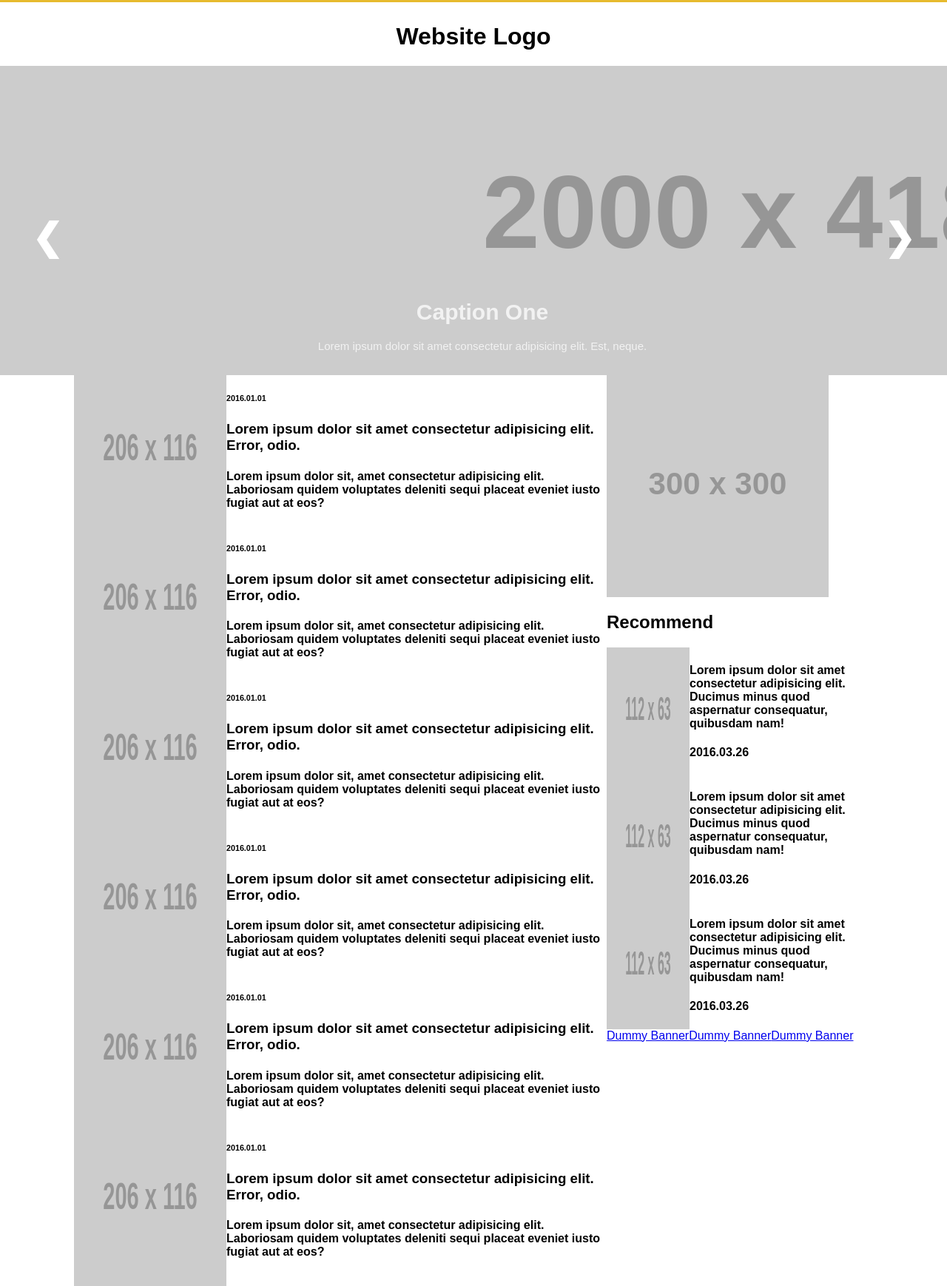
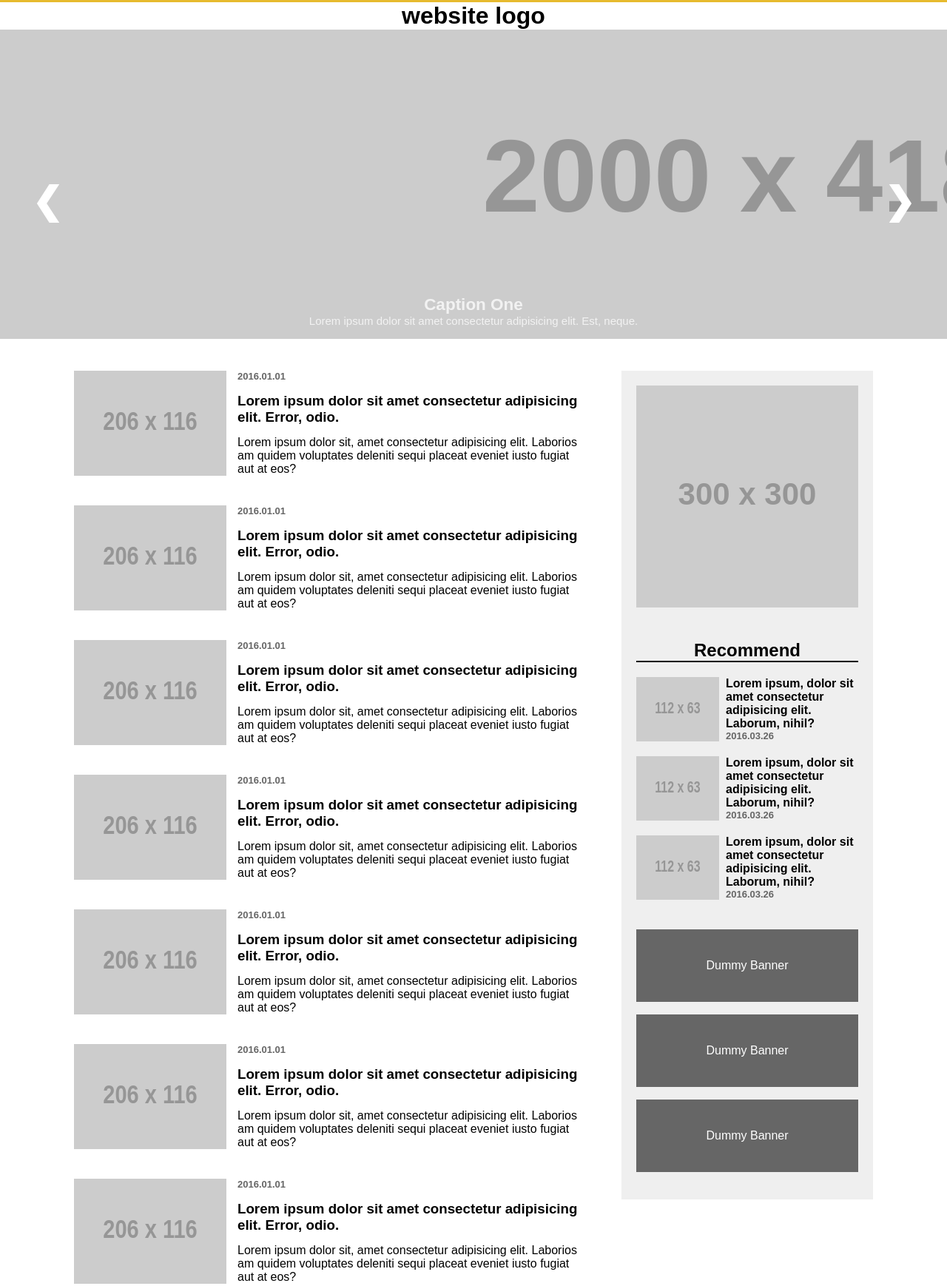
Before and after one commit to breyes17/htmlwithjade, a plain HTML site: page index.html in a window 1280 px wide. Shown: the top 1738 px of the page at 74% size. Drawn offline with Linux system fonts and the light colour scheme; placeholder pictures from the web are drawn by us.

Commit message:
styling thru sass

```diff
--- /dev/null
+++ b/css/main.scss
@@ -0,0 +1,274 @@
+/*
+
+primary-color: #000000;
+secondary-color: #e7ba2f
+
+overall-width: 1400px
+container: 1080px
+
+*/
+
+$colors:(
+    colorBlack: #000,
+    colorWhite: #fff,
+    secondary: #e7ba2f
+);
+
+@function color($name){
+    @return map-get($colors,$name);
+};
+
+* {
+    margin:0;
+    padding:0;
+    box-sizing: border-box;
+}
+
+body{
+    background-color: color(colorWhite);
+    font-family: "游ゴシック体", "Yu Gothic", YuGothic, "ヒラギノ角ゴシック Pro", "Hiragino Kaku Gothic Pro", 'メイリオ', Meiryo, Osaka, "ＭＳ Ｐゴシック", "MS PGothic", sans-serif;
+}
+
+header{
+    border-top: 3px solid color(secondary);
+    text-align: center;
+    a{
+        text-decoration: none;
+        color: color(colorBlack);
+    }
+}
+
+.main-container{
+    max-width: 1080px;
+    height: auto;
+    margin: 0 auto;
+}
+
+.sm{
+  color: lighten(color(colorBlack),40);
+  padding-bottom: 15px;
+  font-size: 13px;
+}
+
+/* Slideshow container */
+section.slideshow-container {
+    max-width: 100%;
+    height: 418px;
+    position: relative;
+    margin: auto;
+    overflow: hidden;
+
+      /* Next & previous buttons */
+    .prev, .next {
+      cursor: pointer;
+      position: absolute;
+      top: 50%;
+      width: auto;
+      padding: 16px;
+      margin-top: -22px;
+      color: white;
+      font-weight: bold;
+      font-size: 18px;
+      transition: 0.6s ease;
+      border-radius: 0 3px 3px 0;
+      user-select: none;
+      padding-left: 43px;
+      padding-right: 43px;
+      font-size: 50px;
+    }
+
+
+  }
+
+
+  /* Position the "next button" to the right */
+  .next {
+    right: 0;
+    border-radius: 3px 0 0 3px;
+  }
+
+  /* On hover, add a black background color with a little bit see-through */
+  .prev:hover, .next:hover {
+    background-color: rgba(0,0,0,0.8);
+  }
+
+  /* Caption text */
+  .text {
+    color: #f2f2f2;
+    font-size: 15px;
+    padding: 8px 12px;
+    position: absolute;
+    bottom: 8px;
+    width: 100%;
+    text-align: center;
+  }
+
+  /* Number text (1/3 etc) */
+  .numbertext {
+    color: #f2f2f2;
+    font-size: 12px;
+    padding: 8px 12px;
+    position: absolute;
+    top: 0;
+  }
+
+  /* The dots/bullets/indicators */
+.dots{
+    text-align: center;
+    z-index: 9;
+}
+
+  .dot {
+    cursor: pointer;
+    height: 15px;
+    width: 15px;
+    margin: 0 2px;
+    background-color: #ffffff;
+    border-radius: 50%;
+    display: inline-block;
+    transition: background-color 0.6s ease;
+  }
+
+  .active, .dot:hover {
+    background-color: #e7ba2f;
+  }
+
+  /* Fading animation */
+  .fade {
+    -webkit-animation-name: fade;
+    -webkit-animation-duration: 1.5s;
+    animation-name: fade;
+    animation-duration: 1.5s;
+  }
+
+  @-webkit-keyframes fade {
+    from {opacity: .4}
+    to {opacity: 1}
+  }
+
+  @keyframes fade {
+    from {opacity: .4}
+    to {opacity: 1}
+  }
+
+  /* On smaller screens, decrease text size */
+  @media only screen and (max-width: 300px) {
+    .prev, .next,.text {font-size: 11px}
+  }
+
+
+  section.main-container{
+
+    .flex-container{
+        display: flex;
+        margin-top: 43px;
+
+        .container-left{
+            min-width: 740px;
+            .content{
+                display: flex;
+                margin-bottom: 40px;
+                .content-text{
+                  margin-left: 15px;
+                  margin-right: 58px;
+
+                  h3{
+                    font-weight: 900;
+                    padding-bottom: 14px;
+                    word-break: break-all;
+                  }
+
+                  h4{
+                    font-weight: normal;
+                    word-break: break-all;
+                  }
+                  &:hover{
+                    cursor: pointer;
+                  }
+
+                  &:hover h3{
+                    color: color(secondary);
+                  }
+                }
+            }
+
+            .left-clickable{
+              height: 40px;
+              background-color: #333333;
+              color: color(colorWhite);
+              text-align: center;
+
+              a{
+                text-decoration: none;
+                color: color(colorWhite);
+              }
+            }
+        }
+
+        .container-right{
+            .sidebar-container{
+              background-color: #efefef;
+              height: auto;
+              padding: 20px;
+
+              h2{
+                padding-top: 40px;
+                text-align: center;
+                border-bottom: 2px solid color(colorBlack);
+              }
+
+              .recommend-container{
+                display: flex;
+                margin-top: 20px;
+
+                .recommend-text{
+                  margin-left: 9px;
+
+                  h4.bot{
+                    padding-bottom: 0;
+                  }
+                }
+              }
+
+              .dummy-banner{
+                margin-top: 40px;
+                a{
+                  display: block;
+                  color: color(colorWhite);
+                  text-decoration: none;
+                  background-color: #666666;
+                  text-align: center;
+                  margin-bottom: 17px;
+                  padding-top: 40px;
+                  padding-bottom: 40px;
+
+                  &:hover{
+                    background-color:lighten(#666666,5);
+                  }
+                }
+              }
+
+            }
+        }
+
+    }
+}
+
+footer{
+  margin-top: 90px;
+  color: #afafaf;;
+  background: color(colorBlack);
+  height: 45px;
+  font-size: 17px;
+  .main-container{
+    .h5-left{
+      margin:15px 0;
+      float:left;
+    }
+    .h5-right{
+      margin:15px 0;
+      float:right;
+    }
+  }
+
+}
--- a/index.html
+++ b/index.html
@@ -1,15 +1,17 @@
-
+<!DOCTYPE html>
 <html lang="en">
   <head>
     <meta charset="UTF-8"/>
     <meta name="viewport" content="width=device-width, initial-scale=1.0"/>
     <meta http-equiv="X-UA-Compatible" content="ie=edge"/>
     <title>Technical Exam</title>
-    <link rel="stylesheet" href="style.css"/>
+    <link rel="stylesheet" href="css/main.css"/>
   </head>
   <body>
-    <h1 class="logo"><a href="#">website logo</a></h1>
-    <div class="slideshow-container">
+    <header>
+      <h1 class="logo"><a href="#">website logo</a></h1>
+    </header>
+    <section class="slideshow-container">
       <div class="mySlides fade"><img src="https://via.placeholder.com/2000x418.png?text=Image1" alt="Image 1"/>
         <div class="text">
           <h1>Caption One</h1>
@@ -29,76 +31,76 @@
         </div>
       </div><a onclick="plusSlides(-1)" class="prev">&#10094;</a><a onclick="plusSlides(1)" class="next">&#10095;</a>
       <div class="dots"><span onclick="currentSlide(1)" class="dot"></span><span onclick="currentSlide(2)" class="dot"></span><span onclick="currentSlide(3)" class="dot"></span></div>
-    </div>
-    <div class="main-container">
+    </section>
+    <section class="main-container">
       <div class="flex-container">
         <div class="container-left">
           <div class="content"><img src="https://via.placeholder.com/206x116.png" alt="dummy image"/>
             <div class="content-text">
-              <h6>2016.01.01</h6>
+              <h6 class="sm">2016.01.01</h6>
               <h3>Lorem ipsum dolor sit amet consectetur adipisicing elit. Error, odio.</h3>
               <h4>Lorem ipsum dolor sit, amet consectetur adipisicing elit. Laboriosam quidem voluptates deleniti sequi placeat eveniet iusto fugiat aut at eos?</h4>
             </div>
           </div>
           <div class="content"><img src="https://via.placeholder.com/206x116.png" alt="dummy image"/>
             <div class="content-text">
-              <h6>2016.01.01</h6>
+              <h6 class="sm">2016.01.01</h6>
               <h3>Lorem ipsum dolor sit amet consectetur adipisicing elit. Error, odio.</h3>
               <h4>Lorem ipsum dolor sit, amet consectetur adipisicing elit. Laboriosam quidem voluptates deleniti sequi placeat eveniet iusto fugiat aut at eos?</h4>
             </div>
           </div>
           <div class="content"><img src="https://via.placeholder.com/206x116.png" alt="dummy image"/>
             <div class="content-text">
-              <h6>2016.01.01</h6>
+              <h6 class="sm">2016.01.01</h6>
               <h3>Lorem ipsum dolor sit amet consectetur adipisicing elit. Error, odio.</h3>
               <h4>Lorem ipsum dolor sit, amet consectetur adipisicing elit. Laboriosam quidem voluptates deleniti sequi placeat eveniet iusto fugiat aut at eos?</h4>
             </div>
           </div>
           <div class="content"><img src="https://via.placeholder.com/206x116.png" alt="dummy image"/>
             <div class="content-text">
-              <h6>2016.01.01</h6>
+              <h6 class="sm">2016.01.01</h6>
               <h3>Lorem ipsum dolor sit amet consectetur adipisicing elit. Error, odio.</h3>
               <h4>Lorem ipsum dolor sit, amet consectetur adipisicing elit. Laboriosam quidem voluptates deleniti sequi placeat eveniet iusto fugiat aut at eos?</h4>
             </div>
           </div>
           <div class="content"><img src="https://via.placeholder.com/206x116.png" alt="dummy image"/>
             <div class="content-text">
-              <h6>2016.01.01</h6>
+              <h6 class="sm">2016.01.01</h6>
               <h3>Lorem ipsum dolor sit amet consectetur adipisicing elit. Error, odio.</h3>
               <h4>Lorem ipsum dolor sit, amet consectetur adipisicing elit. Laboriosam quidem voluptates deleniti sequi placeat eveniet iusto fugiat aut at eos?</h4>
             </div>
           </div>
           <div class="content"><img src="https://via.placeholder.com/206x116.png" alt="dummy image"/>
             <div class="content-text">
-              <h6>2016.01.01</h6>
+              <h6 class="sm">2016.01.01</h6>
               <h3>Lorem ipsum dolor sit amet consectetur adipisicing elit. Error, odio.</h3>
               <h4>Lorem ipsum dolor sit, amet consectetur adipisicing elit. Laboriosam quidem voluptates deleniti sequi placeat eveniet iusto fugiat aut at eos?</h4>
             </div>
           </div>
           <div class="content"><img src="https://via.placeholder.com/206x116.png" alt="dummy image"/>
             <div class="content-text">
-              <h6>2016.01.01</h6>
+              <h6 class="sm">2016.01.01</h6>
               <h3>Lorem ipsum dolor sit amet consectetur adipisicing elit. Error, odio.</h3>
               <h4>Lorem ipsum dolor sit, amet consectetur adipisicing elit. Laboriosam quidem voluptates deleniti sequi placeat eveniet iusto fugiat aut at eos?</h4>
             </div>
           </div>
           <div class="content"><img src="https://via.placeholder.com/206x116.png" alt="dummy image"/>
             <div class="content-text">
-              <h6>2016.01.01</h6>
+              <h6 class="sm">2016.01.01</h6>
               <h3>Lorem ipsum dolor sit amet consectetur adipisicing elit. Error, odio.</h3>
               <h4>Lorem ipsum dolor sit, amet consectetur adipisicing elit. Laboriosam quidem voluptates deleniti sequi placeat eveniet iusto fugiat aut at eos?</h4>
             </div>
           </div>
           <div class="content"><img src="https://via.placeholder.com/206x116.png" alt="dummy image"/>
             <div class="content-text">
-              <h6>2016.01.01</h6>
+              <h6 class="sm">2016.01.01</h6>
               <h3>Lorem ipsum dolor sit amet consectetur adipisicing elit. Error, odio.</h3>
               <h4>Lorem ipsum dolor sit, amet consectetur adipisicing elit. Laboriosam quidem voluptates deleniti sequi placeat eveniet iusto fugiat aut at eos?</h4>
             </div>
           </div>
           <div class="content"><img src="https://via.placeholder.com/206x116.png" alt="dummy image"/>
             <div class="content-text">
-              <h6>2016.01.01</h6>
+              <h6 class="sm">2016.01.01</h6>
               <h3>Lorem ipsum dolor sit amet consectetur adipisicing elit. Error, odio.</h3>
               <h4>Lorem ipsum dolor sit, amet consectetur adipisicing elit. Laboriosam quidem voluptates deleniti sequi placeat eveniet iusto fugiat aut at eos?</h4>
             </div>
@@ -110,30 +112,35 @@
             <h2>Recommend</h2>
             <div class="recommend-container"><img src="https://via.placeholder.com/112x63.png" alt="dummy image"/>
               <div class="recommend-text">
-                <h4>Lorem ipsum dolor sit amet consectetur adipisicing elit. Ducimus minus quod aspernatur consequatur, quibusdam nam!</h4>
-                <h4>2016.03.26</h4>
+                <h4>Lorem ipsum, dolor sit amet consectetur adipisicing elit. Laborum, nihil?</h4>
+                <h4 class="sm bot">2016.03.26</h4>
               </div>
             </div>
             <div class="recommend-container"><img src="https://via.placeholder.com/112x63.png" alt="dummy image"/>
               <div class="recommend-text">
-                <h4>Lorem ipsum dolor sit amet consectetur adipisicing elit. Ducimus minus quod aspernatur consequatur, quibusdam nam!</h4>
-                <h4>2016.03.26</h4>
+                <h4>Lorem ipsum, dolor sit amet consectetur adipisicing elit. Laborum, nihil?</h4>
+                <h4 class="sm bot">2016.03.26</h4>
               </div>
             </div>
             <div class="recommend-container"><img src="https://via.placeholder.com/112x63.png" alt="dummy image"/>
               <div class="recommend-text">
-                <h4>Lorem ipsum dolor sit amet consectetur adipisicing elit. Ducimus minus quod aspernatur consequatur, quibusdam nam!</h4>
-                <h4>2016.03.26</h4>
+                <h4>Lorem ipsum, dolor sit amet consectetur adipisicing elit. Laborum, nihil?</h4>
+                <h4 class="sm bot">2016.03.26</h4>
               </div>
-            </div><a href="#" class="dummy-banner">Dummy Banner</a><a href="#" class="dummy-banner">Dummy Banner</a><a href="#" class="dummy-banner">Dummy Banner</a>
+            </div>
+            <div class="dummy-banner"><a href="#">Dummy Banner</a><a href="#">Dummy Banner</a><a href="#">Dummy Banner</a></div>
           </div>
         </div>
       </div>
-    </div>
+    </section>
     <footer>
       <div class="main-container">
-        <h3 class="h3-left">Lorem ipsum dolor, sit amet consectetur adipisicing elit. Quasi, at!</h3>
-        <h3 class="h3-right">&copy;2016 Sample</h3>
+        <div class="h5-left">
+          <h5>Lorem ipsum dolor, sit amet consectetur adipisicing elit. Quasi, at!</h5>
+        </div>
+        <div class="h5-right">
+          <h5>&copy;2016 Sample</h5>
+        </div>
       </div>
     </footer>
     <script src="slider.js"></script>
```
Also changed, not shown: css/main.css (added), 3 other files.
